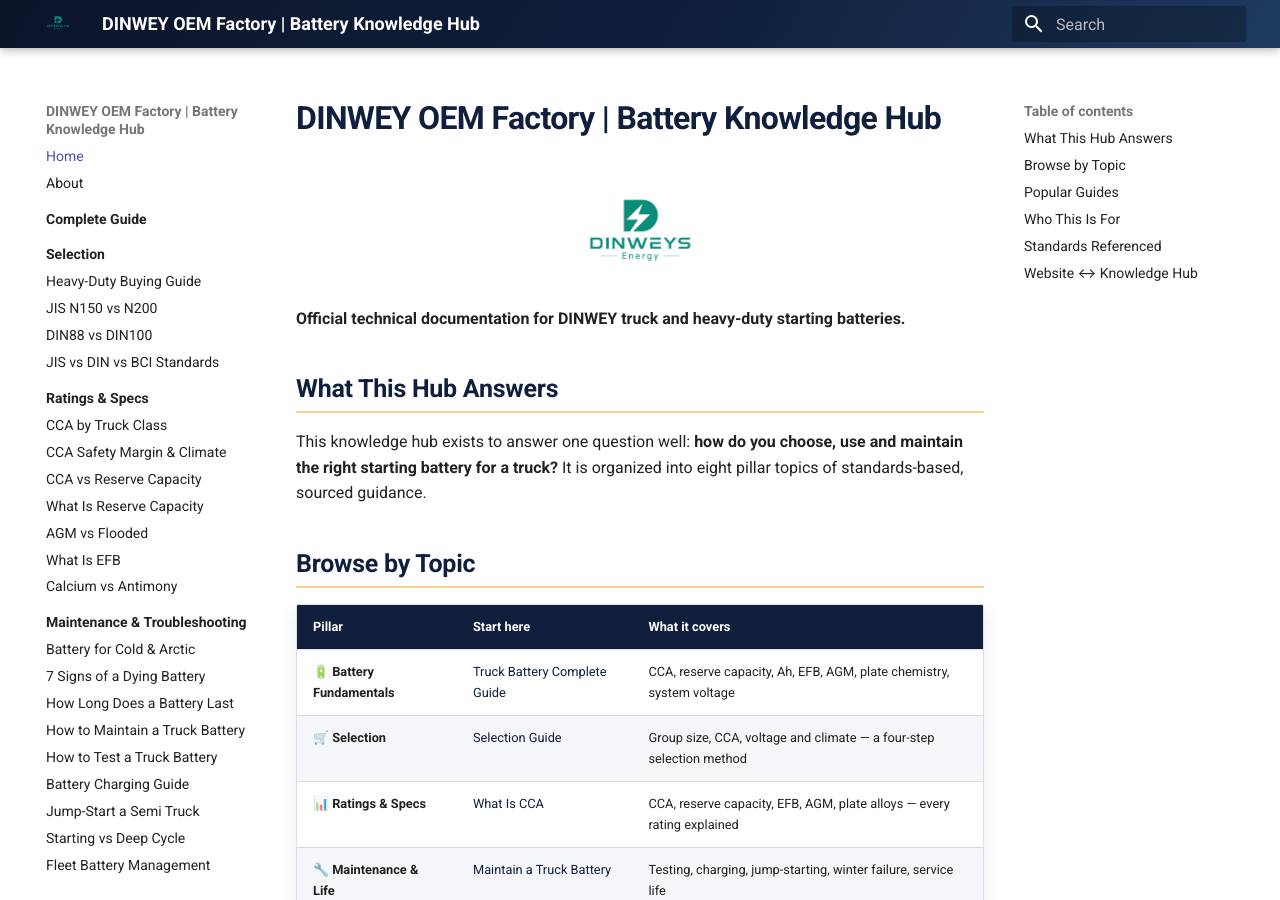
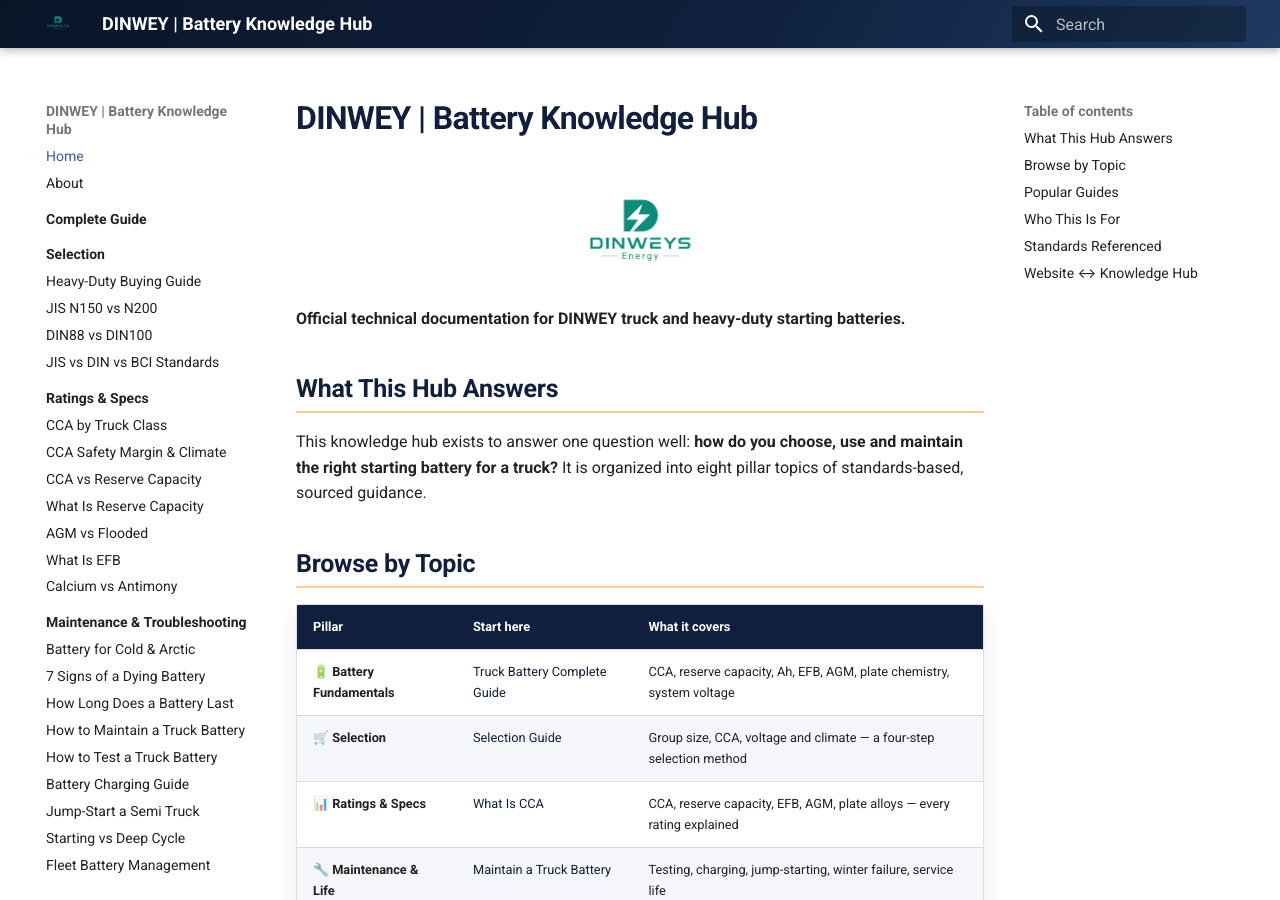
Before and after one commit to martinxionbiotech-max/data-dinweybattery, an MkDocs documentation site: the page built from docs/index.md, in a window 1280 px wide and 900 px high. Built offline with MkDocs 1.6.1 and Material for MkDocs 9.7.7, drawn with Linux system fonts in a browser that asks for light colours.

Commit message:
fix(P0): entity architecture — site_name DINWEY (brand), not OEM Factory
- mkdocs.yml site_name/site_description 去 'OEM Factory'
- docs/index.md title/description 改品牌定位
- docs/about/index.md description 去 'OEM factory'

```diff
--- a/docs/index.md
+++ b/docs/index.md
@@ -1,11 +1,11 @@
 ---
-description: DINWEY OEM Factory | Battery Knowledge Hub — official technical documentation from the DINWEY truck and heavy-duty battery OEM factory. Covers JIS, DIN and BCI battery standards, cold cranking amps (CCA), reserve capacity, selection guides, maintenance and application scenarios.
+description: DINWEY Battery Knowledge Hub — official technical documentation for DINWEY truck and heavy-duty starting batteries, manufactured by Chengguang Power Tech Co., Ltd. Covers JIS, DIN and BCI battery standards, cold cranking amps (CCA), reserve capacity, selection guides, maintenance and application scenarios.
 type: page
 date_published: 2026-08-30
 date_modified: 2026-08-31
 ---
 
-# DINWEY OEM Factory | Battery Knowledge Hub
+# DINWEY | Battery Knowledge Hub
 
 <img class="brand-logo" src="assets/logo.png" alt="DINWEY logo" width="110" height="110">
 
--- a/mkdocs.yml
+++ b/mkdocs.yml
@@ -1,9 +1,9 @@
-site_name: DINWEY OEM Factory | Battery Knowledge Hub
+site_name: DINWEY | Battery Knowledge Hub
 site_url: https://docs.dinweysbattery.com/
 site_description: >-
-  Official technical documentation from the DINWEY OEM factory — truck and heavy-duty
-  starting batteries: JIS/DIN/BCI battery standards, CCA, reserve capacity, selection
-  guides, maintenance and application scenarios.
+  Official technical documentation for DINWEY truck and heavy-duty starting batteries —
+  manufactured by Chengguang Power Tech Co., Ltd. JIS/DIN/BCI battery standards, CCA, reserve
+  capacity, selection guides, maintenance and application scenarios.
 
 theme:
   name: material
```
Also changed, not shown: docs/about/index.md (+1 -1 lines).
